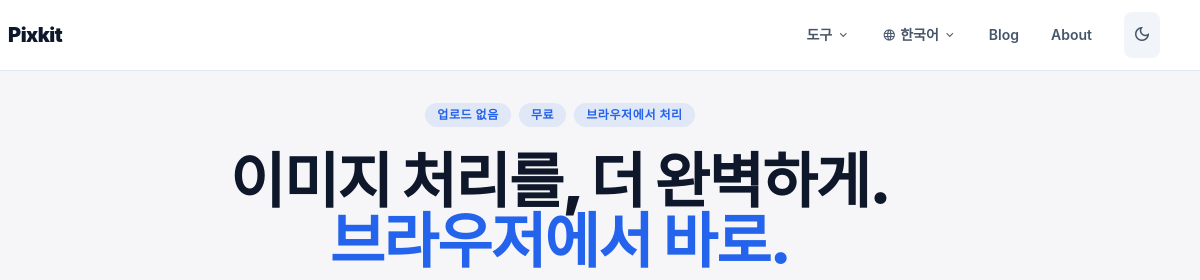
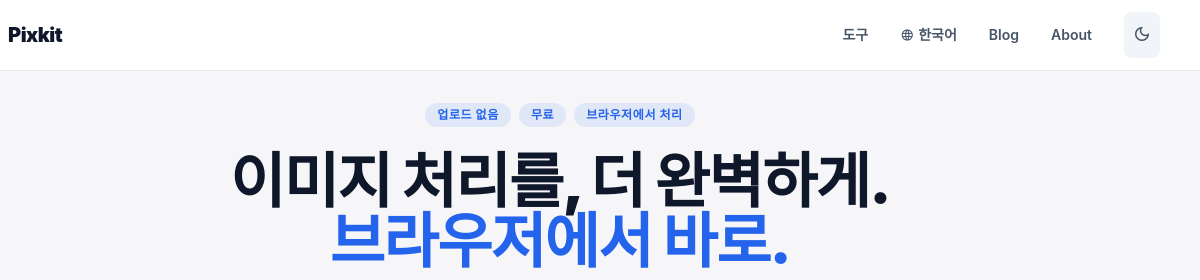
Before and after one commit to buyornotcommittee-stack/pixkit, a plain HTML site: page index.html in a window 1280 px wide. Shown: the top 280 px of the page, 80-1280 px from the left. Drawn offline with nearby package versions, Linux system fonts and the light colour scheme.

Commit message:
style: remove expand_more icons from header dropdowns

```diff
--- a/index.html
+++ b/index.html
@@ -65,7 +65,6 @@
             <button data-i18n="tools"
               class="flex items-center gap-1 text-slate-600 dark:text-slate-400 hover:text-primary dark:hover:text-primary text-sm font-semibold transition-colors">
               도구
-              <span class="material-symbols-outlined text-sm">expand_more</span>
             </button>
             <div
               class="absolute left-0 top-full mt-2 w-48 bg-white dark:bg-slate-900 border border-slate-200 dark:border-slate-800 rounded-xl shadow-lg opacity-0 invisible group-hover:opacity-100 group-hover:visible transition-all z-50 py-2">
@@ -88,7 +87,6 @@
               class="flex items-center gap-1 text-slate-600 dark:text-slate-400 hover:text-primary dark:hover:text-primary text-sm font-semibold transition-colors">
               <span class="material-symbols-outlined text-sm">language</span>
               <span id="currentLangName">한국어</span>
-              <span class="material-symbols-outlined text-sm">expand_more</span>
             </button>
             <div
               class="absolute left-0 top-full mt-2 w-32 bg-white dark:bg-slate-900 border border-slate-200 dark:border-slate-800 rounded-xl shadow-lg opacity-0 invisible group-hover:opacity-100 group-hover:visible transition-all z-50 py-2 scrollbar-thin overflow-y-auto max-h-64">
```
